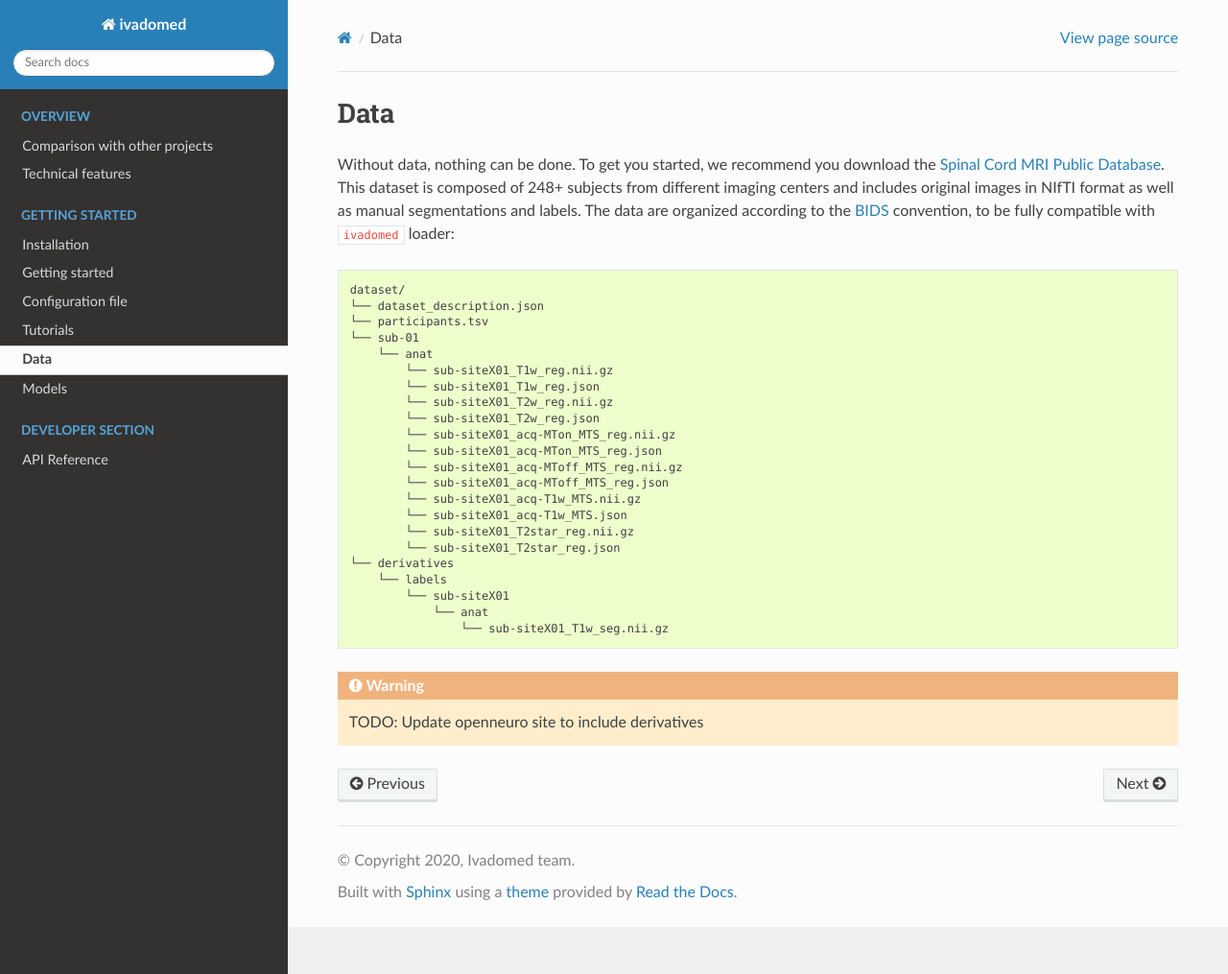
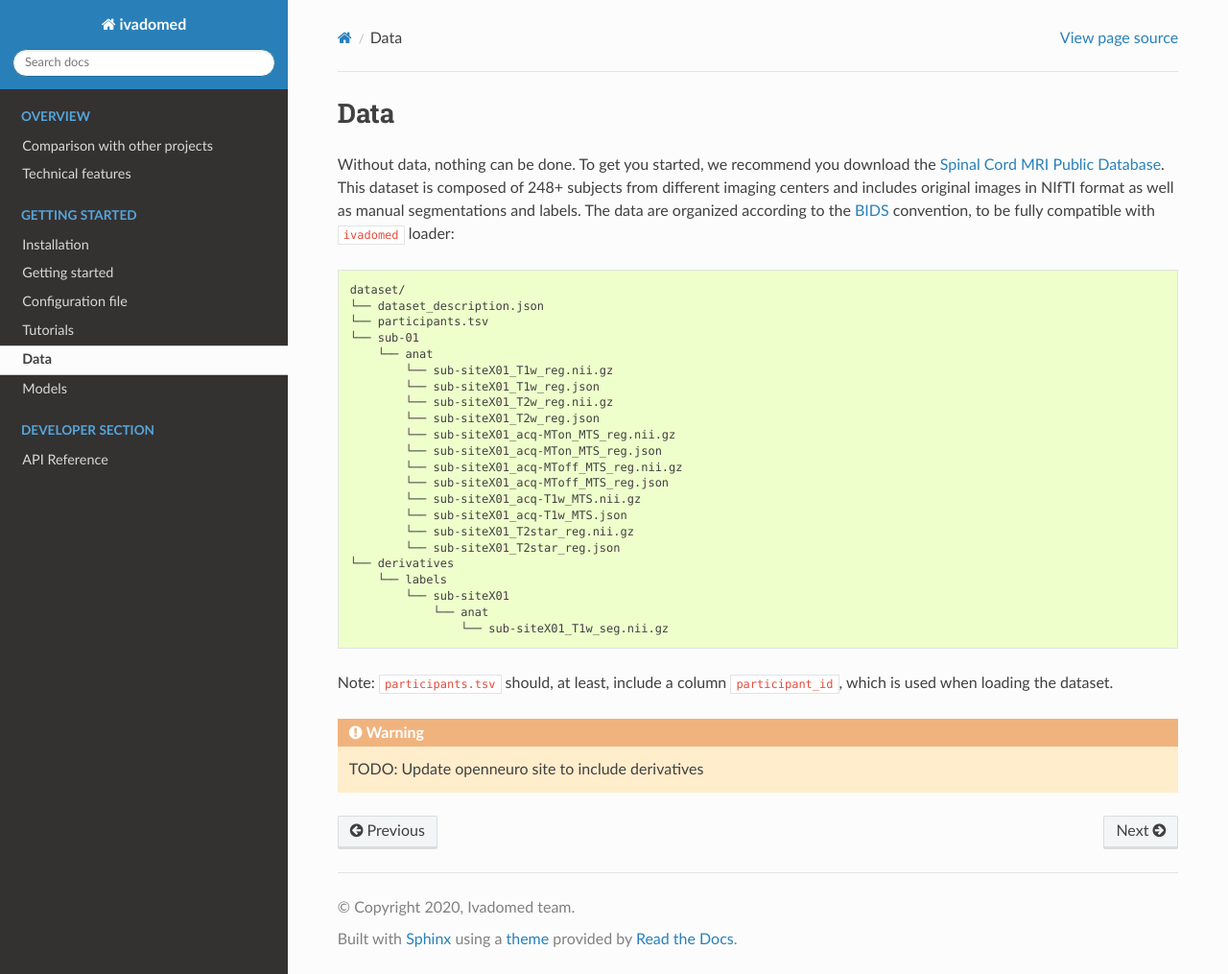
Before and after one commit to ivadomed/ivadomed, a Sphinx documentation site: the page built from docs/source/data.md, in a window 1280 px wide and 1015 px high. Shown: the whole window at 96% size. Built offline with Sphinx 7.4.7 and the Read the Docs theme 2.0.0, drawn with Linux system fonts in a browser that asks for light colours.

Commit message:
data.md: at least participant_id

````diff
--- a/docs/source/data.md
+++ b/docs/source/data.md
@@ -32,5 +32,7 @@ dataset/
                 └── sub-siteX01_T1w_seg.nii.gz
 ~~~
 
+Note: `participants.tsv` should, at least, include a column `participant_id`, which is used when loading the dataset.
+
 ``` warning:: TODO: Update openneuro site to include derivatives
 ```
````
